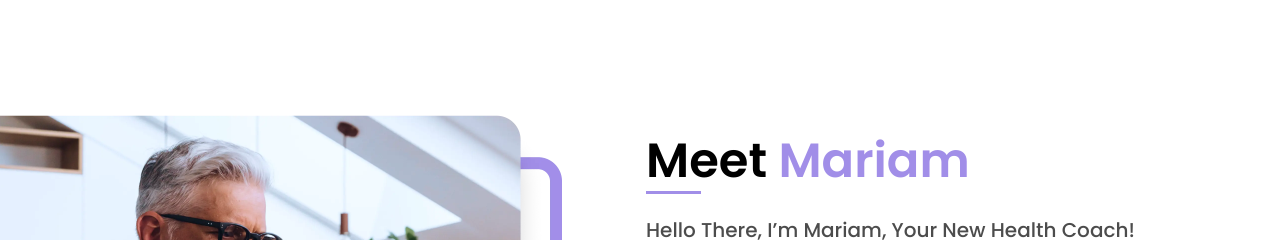
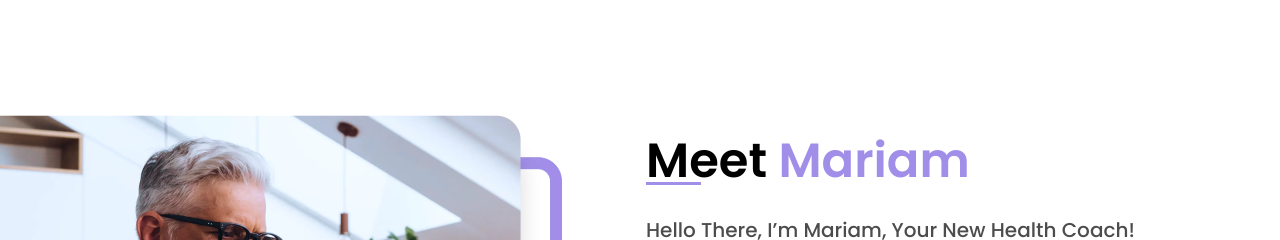
Before and after one commit to Shreya-454/wellnest, a React (Create React App) app: page / in a window 1280 px wide. Shown: the part 1060-1300 px from the top of the page. Built offline with nearby package versions, Linux system fonts and the light colour scheme.

Commit message:
image size

```diff
--- a/src/components/Meet.jsx
+++ b/src/components/Meet.jsx
@@ -14,7 +14,7 @@ const Meet = () => {
 </div>
 <div className="lg:w-1/2 w-full px-3 flex justify-center lg:justify-end">
 <div className='lg:max-w-[558px] w-full'>
-  <CommonHeading heading="Meet " purpleHeading=" Mariam" className=" after:absolute relative after:w-[55px] after:h-[3px] after:bg-purple after:left-0 after:-bottom-1 mb-7 max-lg:max-w-[324px] mx-auto max-lg:text-center"/>
+  <CommonHeading heading="Meet " purpleHeading=" Mariam" className=" after:absolute relative after:w-[55px] after:h-[3px] after:bg-purple after:left-0 after:-bottom-[-5px] mb-7 max-lg:max-w-[324px] mx-auto max-lg:text-center box-border"/>
   <p className='font-medium font-poppins text-xl leading-120 text-black text-opacity-70 mb-4 max-lg:text-center'>Hello There, I’m Mariam, Your New Health Coach!</p>
   <CommonPara text="After 2 degrees, 16+ years in corporate, and a decade of working through my own health issues, I embarked on a journey to heal, chuck the societal script and find a purpose that both motivated me everyday and allowed me to make a difference in the world." className="mb-4 max-lg:text-center"/>
   <CommonPara text="Through my own journey, I discovered the power of coaching and sought the guidance of a mentor who empowered me to overcome obstacles and reclaim control of my life. Now, as a Certified Health Coach, I am committed to paying forward this transformative support to others." className="mb-10 max-lg:text-center"/>
```
